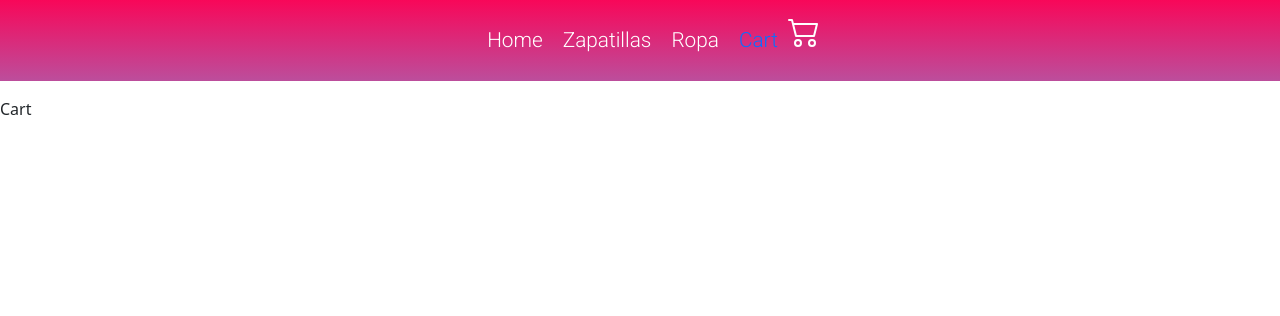
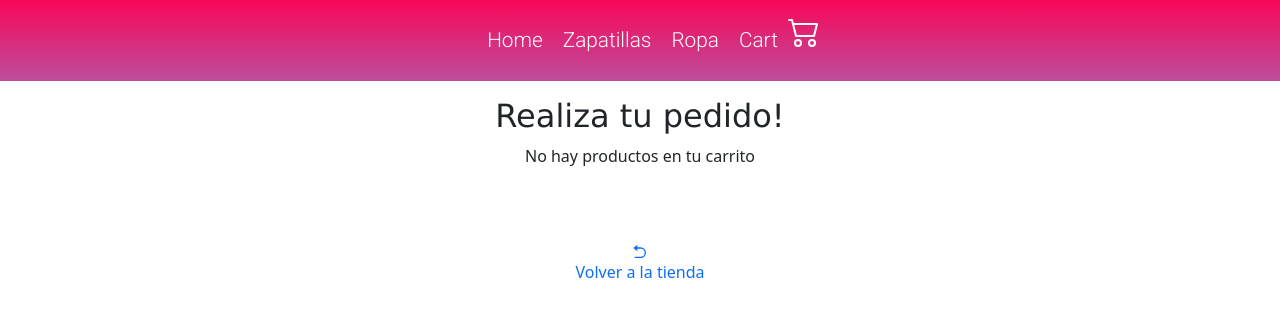
Before and after one commit to IvanOtta/e-ecommerceReact, a React (Create React App) app: page /cart in a window 1280 px wide. Shown: the top 316 px of the page. Built offline with nearby package versions, Linux system fonts and the light colour scheme; the HTML template or start-up script is replaced by a standard one.

Commit message:
cart actualizado

```diff
--- a/src/Context/cartContext.jsx
+++ b/src/Context/cartContext.jsx
@@ -1,5 +1,52 @@
-import { useContext, createContext } from "react";
+import { useState,useContext, createContext } from 'react';
 
-const context = createContext()
+const CartContext = createContext([])
 
-console.log(context)
+export const useCartContext = () => useContext(CartContext)
+
+
+export default function CartContextProvider({children}) {
+    const [cartList, setCartList] = useState([])
+
+    function isInCart(id) {
+        return cartList.some(el => el.id === id)
+    }
+
+    function addToCart(item) {
+        if(isInCart(item.id)) {
+            let i = cartList.findIndex(el => el.id === item.id);
+            const newCartList = cartList;
+            newCartList[i].cantidad += item.cantidad
+            setCartList(newCartList)
+        } else {
+            setCartList([
+                ...cartList,
+                item]);
+        }
+    }
+
+    function clearCart() {
+        setCartList([]);
+    }
+
+    const clearItem = (id) => {
+        const newCart = [...cartList];
+        let index = newCart.findIndex((product) => product.id ===id);
+        newCart.splice(index,1);
+
+        setCartList([...newCart])
+    }
+
+
+
+    return(
+        <CartContext.Provider value={{
+            cartList,
+            addToCart,
+            clearCart,
+            clearItem
+        }}>
+            {children}
+        </CartContext.Provider>
+    )
+}
--- a/src/componentes/Cart.jsx
+++ b/src/componentes/Cart.jsx
@@ -1,5 +1,49 @@
-export default function(){
-    return(
-        <div>Cart</div>
-    )
+import { Link } from "react-router-dom";
+import { useCartContext } from "../Context/cartContext";
+import "../css/cart.css";
+import {BsFillTrashFill} from 'react-icons/bs'
+import {RiArrowGoBackFill} from 'react-icons/ri'
+import 'bootstrap/dist/css/bootstrap.min.css';
+
+export default function Cart() {
+  const { cartList, clearCart, clearItem } = useCartContext();
+
+  const precioTotal = cartList.reduce(
+    (acc, item) => acc + parseFloat(item.price) * item.cant,
+    0
+  );
+  return (
+    <div className="cart-container">
+      <div className="cart">
+            <h2 className="cartTitle"> Realiza tu pedido!</h2>
+            {cartList.map((product) => (
+          <li className="cartItem">
+            <Link to={`/detalle${product.id}`}>
+              <img src={product.image}/>
+            </Link>
+            <p> {product.name} </p>
+            <p> Precio: ${product.price} </p>
+            <p> Cantidad: {product.cant} </p>
+               <span onClick={() => clearItem(product.id)} > <BsFillTrashFill className="trash"/> </span>
+          </li>
+         ))}
+         {cartList.length ? (
+          <div className="total-delete-btn">
+            <h3 className="totalprice">Total: <span className="price"> ${precioTotal} </span></h3>
+            <button className="delete-button btn btn-outline-danger" onClick={clearCart}>
+              Vaciar Carrito
+            </button>
+          </div>
+         ) : (
+          <div className="carritoVacio">
+            <p>No hay productos en tu carrito</p>
+            <Link to={"/"} className='backToHome'>
+              <RiArrowGoBackFill/>
+              <p>Volver a la tienda</p>
+            </Link>
+          </div>
+        )}
+      </div>
+    </div>
+  );
 }
--- a/src/componentes/ItemDetail.jsx
+++ b/src/componentes/ItemDetail.jsx
@@ -3,14 +3,25 @@ import { Button, Card } from "react-bootstrap";
 import Item from "./Item";
 import { useState } from "react";
 import Navigator from "./Navigator";
+import { useCartContext } from "../Context/cartContext";
+
 
 
 export default function ItemDetail({ producto }) {
   const [inputType, setInputType] = useState("button");
 
+  const {addToCart} = useCartContext()
+
+
   const handleInput = () => {
     setInputType("input");
   };
+
+
+  function onAdd(cant) {
+    addToCart({...producto, cant})
+    console.log(`${cant} Productos agregados`)
+  }
 
   return (
     <div className="itemDetailContainer">
@@ -21,7 +32,7 @@ export default function ItemDetail({ producto }) {
         <h2> {producto.name} </h2>
         <p> {producto.price} </p>
         {
-          inputType === 'button' ? <ItemCount stock={5} initial={1} onAdd={(cantidad) => console.log(`${cantidad} Productos Agregados`)} handleInput={handleInput}/>
+          inputType === 'button' ? <ItemCount stock={producto.stock} initial={1} onAdd={onAdd} handleInput={handleInput}/>
           :
           <Navigator/>
 
--- a/src/componentes/Loader2.jsx
+++ b/src/componentes/Loader2.jsx
@@ -2,7 +2,7 @@ import { DotSpinner } from '@uiball/loaders'
 export default function Loader2(){
     return(
         <div className="loader2">
-            <DotSpinner color={"red"} speed={2} />
+            <DotSpinner color={"red"} speed={1} />
         </div>
     )
 }
--- a/src/css/Styles.css
+++ b/src/css/Styles.css
@@ -75,6 +75,15 @@ ul {
 }
 
 .link-home:hover {
+    color: orange;
+}
+
+.link-cart{
+    color: #fff;
+    transition: all 1s;
+}
+
+.link-cart:hover{
     color: orange;
 }
 
@@ -302,8 +311,10 @@ ul {
 /* ItemList */
 
 .itemList{
-    display: grid;
-    grid-template-columns: repeat(3,1fr);
+    display: flex;
+    justify-content: center;
+    flex-wrap: wrap;
+    gap: 20px;
 }
 
 
--- /dev/null
+++ b/src/css/cart.css
@@ -0,0 +1,53 @@
+
+.cartTitle{
+    display: flex;
+    justify-content: center;
+    font-family:Verdana, Geneva, Tahoma, sans-serif;
+}
+.cartItem{
+    list-style: none;
+    padding: 20px;
+    /* width: 500px; */
+    display: flex;
+    justify-content: space-around;
+    align-items: center;
+
+}
+
+.trash{
+    font-size: 1.3rem;
+}
+
+.trash:hover{
+    color: #d62323;
+    cursor: pointer;
+}
+
+.total-delete-btn{
+    display: flex;
+    justify-content: space-around;
+}
+
+.totalprice{
+    font-family:Arial, Helvetica, sans-serif;
+}
+.price{
+    color: rgb(43, 221, 43);
+
+}
+.carritoVacio{
+    display: flex;
+    justify-content: center;
+    flex-direction: column;
+    align-items: center;
+}
+
+.backToHome{
+    display: flex;
+    justify-content: center;
+    flex-direction: column;
+    align-items: center;
+    position: absolute;
+    bottom:500px;
+    text-decoration: none;
+}
--- a/src/data/data.js
+++ b/src/data/data.js
@@ -20,7 +20,7 @@ const productos = [
     name: "Air Jordan Retro Low Smoke Grey",
     categoria: "zapatillas",
     stock: 10,
-    price: "$53.545",
+    price: '53.545',
     image: image1,
     description: "Modelo Air Jordan Retro Low Smoke Grey",
   },
@@ -29,7 +29,7 @@ const productos = [
     name: "Air Jordan 1 Low Black Court Purple",
     categoria: "zapatillas",
     stock: 6,
-    price: "$52.500",
+    price: '52.500',
     image: image2,
     description: "Modelo Air Jordan 1 Low Black Court Purple",
   },
@@ -38,7 +38,7 @@ const productos = [
     name: "Air Jordan 1 Low White Gym Red",
     categoria: "zapatillas",
     stock: 8,
-    price: "$46.200",
+    price: '46.200',
     image: image3,
     description: "Modelo Air Jordan 1 Low White Gym Red ",
   },
@@ -47,7 +47,7 @@ const productos = [
     name: "Air Jordan 4 Retro Royalty",
     categoria: "zapatillas",
     stock: 7,
-    price: "$112.337",
+    price: '112.337',
     image: image4,
     description: "Modelo Air Jordan 4 Retro Royalty",
   },
@@ -56,7 +56,7 @@ const productos = [
     name: "Air Jordan Retro 11 High Bred",
     categoria: "zapatillas",
     stock: 1,
-    price: "$69.292",
+    price: '69.292',
     image: image5,
     description: "Modelo Air Jordan Retro 11 High Bred",
   },
@@ -65,7 +65,7 @@ const productos = [
     name: "Air Jordan 14 Last Shot",
     categoria: "zapatillas",
     stock: 2,
-    price: " $75.591",
+    price: '75.591',
     image: image6,
     description: "Modelo ",
   },
@@ -74,7 +74,7 @@ const productos = [
     name: "Air Jordan Retro 1 Low Black White Grey",
     categoria: "zapatillas",
     stock: 3,
-    price: "$46.200",
+    price: '46.200',
     image: image7,
     description: "Modelo Air Jordan 14 Last Shot",
   },
@@ -83,7 +83,7 @@ const productos = [
     name: "Air Jordan Retro 1 Low Black Toe",
     categoria: "zapatillas",
     stock: 4,
-    price: "$57.750",
+    price: '57.750',
     image: image8,
     description: "Modelo Air Jordan Retro 1 Low Black Toe",
   },
@@ -92,7 +92,7 @@ const productos = [
     name: "Air Jordan 1 Low Wolf Grey",
     categoria: "zapatillas",
     stock: 2,
-    price: "$60.893",
+    price: '60.893',
     image: image9,
     description: "Modelo Air Jordan 1 Low Wolf Grey",
   },
@@ -101,7 +101,7 @@ const productos = [
     name: "Air Jordan 1 Mid Very Berry",
     categoria: "zapatillas",
     stock: 5,
-    price: "$46.200",
+    price: '46.200',
     image: image10,
     description: "Modelo Air Jordan 1 Mid Very Berry",
   },
@@ -110,7 +110,7 @@ const productos = [
     name: "Nike Big Swoosh Jacket",
     categoria: "ropa",
     stock: 3,
-    price: "$46.200",
+    price: '46.200',
     image: image11,
     description: "Modelo Nike Big Swoosh Jacket",
   },
@@ -119,7 +119,7 @@ const productos = [
     name: "Bape 1st Camo Beach Short Side Shark Army Green",
     categoria: "ropa",
     stock: 1,
-    price: "$73.491",
+    price: '73.491',
     image: image12,
     description: "Bape 1st Camo Beach Short Side Shark Army Green",
   },
@@ -128,7 +128,7 @@ const productos = [
     name: "Jordan Jumpman Dry Air Mesh GFX Short",
     categoria: "ropa",
     stock: 2,
-    price: "$15.750",
+    price: '15.750',
     image: image13,
     description: "Modelo Jordan Jumpman Dry Air Mesh GFX Short",
   },
@@ -137,7 +137,7 @@ const productos = [
     name: "Anti Social Social Club X Playboy Remix Tee Black",
     categoria: "ropa",
     stock: 4,
-    price: "$16.799",
+    price: '16.799',
     image: image14,
     description: "Modelo Remera Anti Social Social Club X Playboy Remix Tee Black",
   },
@@ -146,7 +146,7 @@ const productos = [
     name: "Anti Social Social Club X NeighborHood 6ix Black Hoodie Black",
     categoria: "ropa",
     stock: 3,
-    price: "$35.696",
+    price: '35.696',
     image: image15,
     description: "Anti Social Social Club X NeighborHood 6ix Black Hoodie Black",
   },
```
Also changed, not shown: src/App.jsx (+8 -6 lines).
